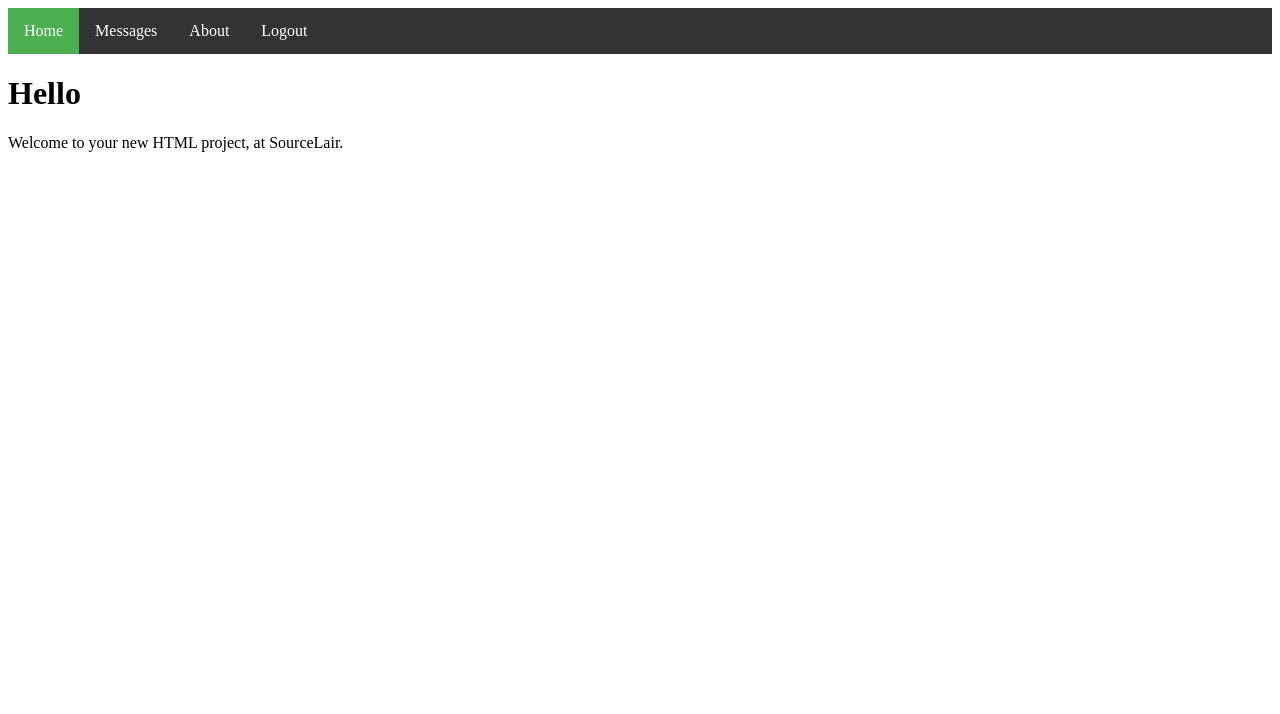
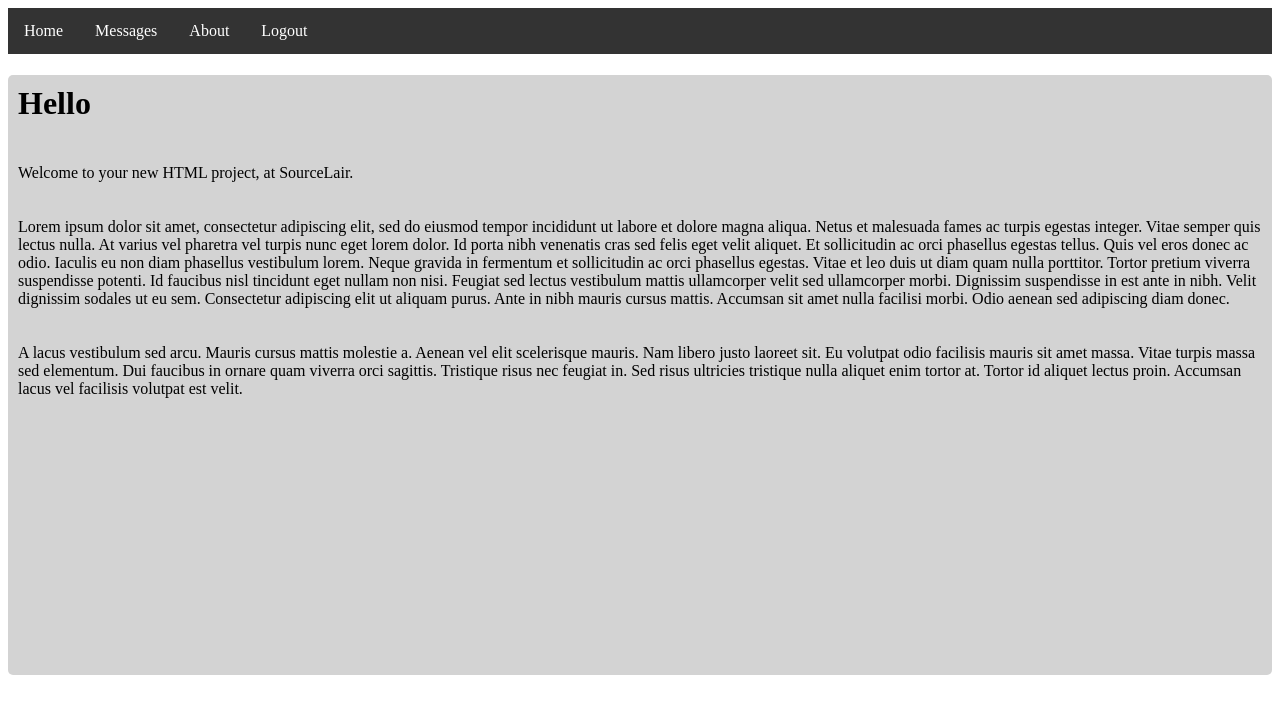
Before and after one commit to IsaacReed/Chat-App, a website: page index.html in a window 1280 px wide. Drawn offline with Linux system fonts and the light colour scheme.

Commit message:
Added message page
Added message page and modified index.

```diff
--- a/homePage.css
+++ b/homePage.css
@@ -25,3 +25,13 @@ li a:hover:not(.active) {
 .active {
     background-color: #4CAF50;
 }
+
+div {
+	height: 600px;
+	background-color: lightgray;
+	border-radius: 5px;
+}
+
+.pageInfo {
+padding: 10px;
+}
--- a/index.html
+++ b/index.html
@@ -8,13 +8,20 @@
 
 <body>
 <ul>
-  <li><a class="active" href="index.html">Home</a></li>
-  <li><a href="#news">Messages</a></li>
-  <li><a href="#contact">About</a></li>
-  <li><a href="#about" id="logout">Logout</a></li>
+  <li><a class="home" href="index.html">Home</a></li>
+  <li><a href="#messages">Messages</a></li>
+  <li><a href="#about">About</a></li>
+  <li><a href="#logout" id="logout">Logout</a></li>
 </ul>
-
-<h1>Hello</h1>
-<p>Welcome to your new HTML project, at SourceLair.</p>
+<div>
+	<h1 class="pageInfo">Hello</h1>
+	<p class="pageInfo">Welcome to your new HTML project, at SourceLair.</p>
+	<p class="pageInfo">
+		Lorem ipsum dolor sit amet, consectetur adipiscing elit, sed do eiusmod tempor incididunt ut labore et dolore magna aliqua. Netus et malesuada fames ac turpis egestas integer. Vitae semper quis lectus nulla. At varius vel pharetra vel turpis nunc eget lorem dolor. Id porta nibh venenatis cras sed felis eget velit aliquet. Et sollicitudin ac orci phasellus egestas tellus. Quis vel eros donec ac odio. Iaculis eu non diam phasellus vestibulum lorem. Neque gravida in fermentum et sollicitudin ac orci phasellus egestas. Vitae et leo duis ut diam quam nulla porttitor. Tortor pretium viverra suspendisse potenti. Id faucibus nisl tincidunt eget nullam non nisi. Feugiat sed lectus vestibulum mattis ullamcorper velit sed ullamcorper morbi. Dignissim suspendisse in est ante in nibh. Velit dignissim sodales ut eu sem. Consectetur adipiscing elit ut aliquam purus. Ante in nibh mauris cursus mattis. Accumsan sit amet nulla facilisi morbi. Odio aenean sed adipiscing diam donec.
+	</p>
+	<p class="pageInfo">
+A lacus vestibulum sed arcu. Mauris cursus mattis molestie a. Aenean vel elit scelerisque mauris. Nam libero justo laoreet sit. Eu volutpat odio facilisis mauris sit amet massa. Vitae turpis massa sed elementum. Dui faucibus in ornare quam viverra orci sagittis. Tristique risus nec feugiat in. Sed risus ultricies tristique nulla aliquet enim tortor at. Tortor id aliquet lectus proin. Accumsan lacus vel facilisis volutpat est velit.
+	</p>
+</div>
 </body>
 </html>
```
Also changed, not shown: messages.html (added, +19 -0 lines).
